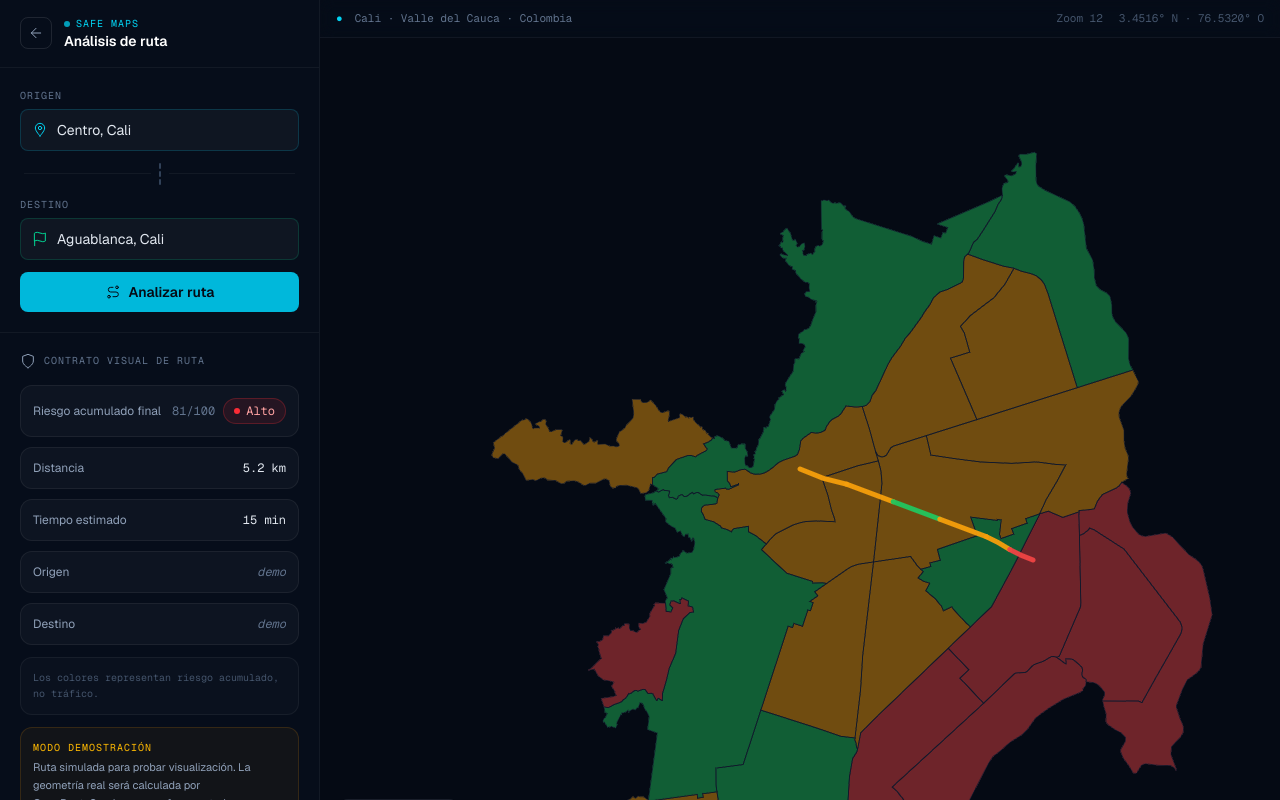
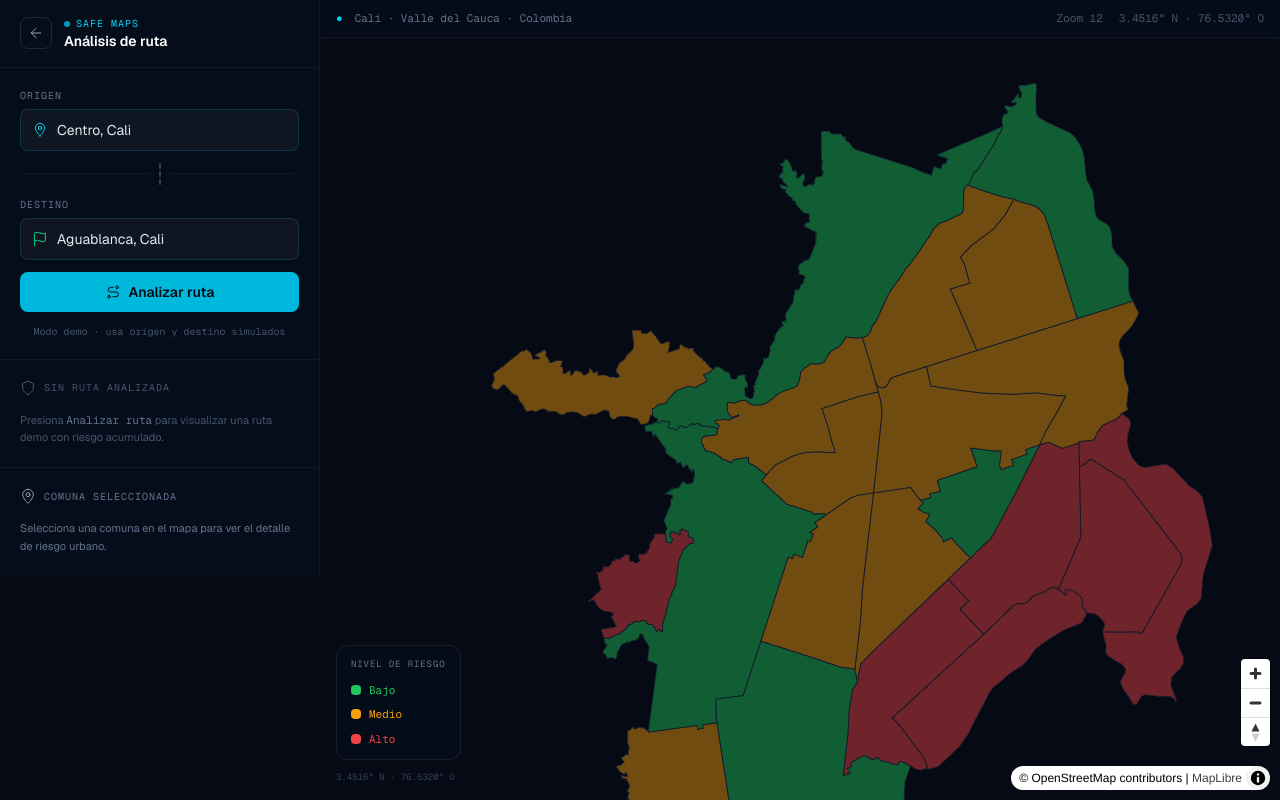
Before and after one commit to Diego-8520/safe-maps, a Next.js app in the folder apps/web/: page /map in a window 1280 px wide. Shown: the top 800 px of the page. Built offline with nearby package versions, Linux system fonts and the light colour scheme; no server answers.

Commit message:
feat(web): trigger demo route analysis from sidebar

```diff
--- a/apps/web/components/map/map-layout.tsx
+++ b/apps/web/components/map/map-layout.tsx
@@ -36,7 +36,7 @@ function MapArea({
   route,
 }: {
   onCommuneSelect: (c: EnrichedFeatureProperties) => void;
-  route: RouteAnalysis;
+  route: RouteAnalysis | null;
 }) {
   return (
     <main className="flex-1 relative min-h-[55vh] md:min-h-0 overflow-hidden">
@@ -50,11 +50,15 @@ function MapArea({
 
 export default function MapLayout() {
   const [selected, setSelected] = useState<EnrichedFeatureProperties | null>(null);
-  const route = MOCK_ROUTE_ANALYSIS;
+  const [route, setRoute] = useState<RouteAnalysis | null>(null);
+
+  function handleAnalyzeRoute() {
+    setRoute(MOCK_ROUTE_ANALYSIS);
+  }
 
   return (
     <div className="flex flex-col md:flex-row flex-1 min-h-0 overflow-hidden">
-      <MapSidebar selected={selected} route={route} />
+      <MapSidebar selected={selected} route={route} onAnalyzeRoute={handleAnalyzeRoute} />
       <MapArea onCommuneSelect={(c) => setSelected(c)} route={route} />
     </div>
   );
--- a/apps/web/components/map/map-libre-view.tsx
+++ b/apps/web/components/map/map-libre-view.tsx
@@ -10,23 +10,19 @@ import { buildRouteGeoJson } from "./routes/route-utils";
 
 interface MapLibreViewProps {
   onCommuneSelect?: (commune: EnrichedFeatureProperties) => void;
-  route?: RouteAnalysis;
+  route?: RouteAnalysis | null;
 }
 
 export default function MapLibreView({ onCommuneSelect, route }: MapLibreViewProps) {
   const containerRef = useRef<HTMLDivElement>(null);
   const mapRef = useRef<maplibregl.Map | null>(null);
   const onSelectRef = useRef(onCommuneSelect);
-  const routeRef = useRef(route);
 
   useEffect(() => {
     onSelectRef.current = onCommuneSelect;
   }, [onCommuneSelect]);
 
-  useEffect(() => {
-    routeRef.current = route;
-  }, [route]);
-
+  // Map initialization — runs once
   useEffect(() => {
     if (!containerRef.current || mapRef.current) return;
 
@@ -101,41 +97,8 @@ export default function MapLibreView({ onCommuneSelect, route }: MapLibreViewPro
             });
           }
 
-          // --- Layer 3: demo-route-line (above communes, below selected outline) ---
-          if (routeRef.current && !map.getSource("demo-route")) {
-            map.addSource("demo-route", {
-              type: "geojson",
-              data: buildRouteGeoJson(routeRef.current),
-            });
-            map.addLayer({
-              id: "demo-route-line",
-              type: "line",
-              source: "demo-route",
-              layout: {
-                "line-cap": "round",
-                "line-join": "round",
-              },
-              paint: {
-                "line-color": [
-                  "match",
-                  ["get", "accumulatedRiskLevel"],
-                  "low",    "#22c55e",
-                  "medium", "#f59e0b",
-                  "high",   "#ef4444",
-                  "#38bdf8",
-                ],
-                "line-width": [
-                  "interpolate", ["linear"], ["zoom"],
-                  10, 3,
-                  12, 5,
-                  14, 7,
-                ],
-                "line-opacity": 0.95,
-              },
-            });
-          }
-
-          // --- Layer 4: selected-commune-outline (always on top) ---
+          // --- Layer 3: selected-commune-outline (always on top) ---
+          // demo-route-line is inserted before this layer when route is set.
           if (!map.getLayer("selected-commune-outline")) {
             map.addLayer({
               id: "selected-commune-outline",
@@ -192,5 +155,72 @@ export default function MapLibreView({ onCommuneSelect, route }: MapLibreViewPro
     };
   }, []);
 
+  // Route layer — reactive to route prop changes
+  useEffect(() => {
+    const map = mapRef.current;
+    if (!map) return;
+
+    function applyRoute() {
+      if (!map) return;
+
+      if (!route) {
+        if (map.getLayer("demo-route-line")) map.removeLayer("demo-route-line");
+        if (map.getSource("demo-route")) map.removeSource("demo-route");
+        return;
+      }
+
+      const geojson = buildRouteGeoJson(route);
+
+      if (map.getSource("demo-route")) {
+        (map.getSource("demo-route") as maplibregl.GeoJSONSource).setData(geojson);
+      } else {
+        map.addSource("demo-route", { type: "geojson", data: geojson });
+      }
+
+      if (!map.getLayer("demo-route-line")) {
+        // Insert before selected-commune-outline so highlight stays on top
+        const beforeId = map.getLayer("selected-commune-outline")
+          ? "selected-commune-outline"
+          : undefined;
+
+        map.addLayer(
+          {
+            id: "demo-route-line",
+            type: "line",
+            source: "demo-route",
+            layout: {
+              "line-cap": "round",
+              "line-join": "round",
+            },
+            paint: {
+              "line-color": [
+                "match",
+                ["get", "accumulatedRiskLevel"],
+                "low",    "#22c55e",
+                "medium", "#f59e0b",
+                "high",   "#ef4444",
+                "#38bdf8",
+              ],
+              "line-width": [
+                "interpolate", ["linear"], ["zoom"],
+                10, 3,
+                12, 5,
+                14, 7,
+              ],
+              "line-opacity": 0.95,
+            },
+          },
+          beforeId,
+        );
+      }
+    }
+
+    if (map.isStyleLoaded()) {
+      applyRoute();
+    } else {
+      map.once("load", applyRoute);
+    }
+  }, [route]);
+
   return <div ref={containerRef} className="absolute inset-0 w-full h-full" />;
 }
--- a/apps/web/components/map/sidebar/map-sidebar.tsx
+++ b/apps/web/components/map/sidebar/map-sidebar.tsx
@@ -7,14 +7,15 @@ import CommuneDetail from "./commune-detail";
 
 interface MapSidebarProps {
   selected: EnrichedFeatureProperties | null;
-  route: RouteAnalysis;
+  route: RouteAnalysis | null;
+  onAnalyzeRoute: () => void;
 }
 
-export default function MapSidebar({ selected, route }: MapSidebarProps) {
+export default function MapSidebar({ selected, route, onAnalyzeRoute }: MapSidebarProps) {
   return (
     <aside className="w-full md:w-80 md:shrink-0 flex flex-col bg-[#060d1a] border-r border-white/5 md:h-full overflow-y-auto">
       <SidebarHeader />
-      <RouteInputs />
+      <RouteInputs onAnalyzeRoute={onAnalyzeRoute} />
       <RouteSummary route={route} />
       <CommuneDetail selected={selected} />
     </aside>
--- a/apps/web/components/map/sidebar/route-inputs.tsx
+++ b/apps/web/components/map/sidebar/route-inputs.tsx
@@ -1,6 +1,10 @@
 import { IconPin, IconFlag, IconRoute } from "@/components/map/ui/map-icons";
 
-export default function RouteInputs() {
+interface RouteInputsProps {
+  onAnalyzeRoute: () => void;
+}
+
+export default function RouteInputs({ onAnalyzeRoute }: RouteInputsProps) {
   return (
     <div className="px-5 py-5 border-b border-white/5 space-y-3">
       <div>
@@ -43,11 +47,16 @@ export default function RouteInputs() {
 
       <button
         type="button"
+        onClick={onAnalyzeRoute}
         className="w-full flex items-center justify-center gap-2 py-2.5 bg-cyan-500 hover:bg-cyan-400 text-[#050a14] font-semibold rounded-lg text-sm transition-colors duration-200 mt-1"
       >
         <IconRoute className="w-4 h-4" />
         Analizar ruta
       </button>
+
+      <p className="text-[10px] font-mono text-slate-600 text-center">
+        Modo demo · usa origen y destino simulados
+      </p>
     </div>
   );
 }
--- a/apps/web/components/map/sidebar/route-summary.tsx
+++ b/apps/web/components/map/sidebar/route-summary.tsx
@@ -18,7 +18,26 @@ function RiskBadge({ level }: { level: RouteRiskLevel }) {
   );
 }
 
-export default function RouteSummary({ route }: { route: RouteAnalysis }) {
+function EmptyState() {
+  return (
+    <div className="px-5 py-5 border-b border-white/5">
+      <div className="flex items-center gap-2 mb-4">
+        <IconShield className="w-4 h-4 text-slate-600" />
+        <p className="text-[10px] font-mono text-slate-600 uppercase tracking-widest">
+          Sin ruta analizada
+        </p>
+      </div>
+      <p className="text-[11px] text-slate-600 leading-relaxed">
+        Presiona <span className="text-slate-500 font-mono">Analizar ruta</span> para visualizar
+        una ruta demo con riesgo acumulado.
+      </p>
+    </div>
+  );
+}
+
+export default function RouteSummary({ route }: { route: RouteAnalysis | null }) {
+  if (!route) return <EmptyState />;
+
   return (
     <div className="px-5 py-5 border-b border-white/5">
       <div className="flex items-center gap-2 mb-4">
@@ -29,28 +48,28 @@ export default function RouteSummary({ route }: { route: RouteAnalysis }) {
       </div>
 
       <div className="space-y-2.5">
-        <div className="flex items-center justify-between p-3 rounded-xl bg-white/[0.03] border border-white/[0.06]">
+        <div className="flex items-center justify-between p-3 rounded-xl bg-white/3 border border-white/6">
           <span className="text-xs text-slate-400">Riesgo acumulado final</span>
           <div className="flex items-center gap-2">
             <span className="text-xs font-mono text-slate-500">{route.finalRiskScore}/100</span>
             <RiskBadge level={route.finalRiskLevel} />
           </div>
         </div>
-        <div className="flex items-center justify-between p-3 rounded-xl bg-white/[0.03] border border-white/[0.06]">
+        <div className="flex items-center justify-between p-3 rounded-xl bg-white/3 border border-white/6">
           <span className="text-xs text-slate-400">Distancia</span>
           <span className="text-xs font-mono text-slate-200">{formatDistanceKm(route.totalDistanceMeters)}</span>
         </div>
-        <div className="flex items-center justify-between p-3 rounded-xl bg-white/[0.03] border border-white/[0.06]">
+        <div className="flex items-center justify-between p-3 rounded-xl bg-white/3 border border-white/6">
           <span className="text-xs text-slate-400">Tiempo estimado</span>
           <span className="text-xs font-mono text-slate-200">{route.estimatedDurationMinutes} min</span>
         </div>
-        <div className="flex items-center justify-between p-3 rounded-xl bg-white/[0.03] border border-white/[0.06]">
+        <div className="flex items-center justify-between p-3 rounded-xl bg-white/3 border border-white/6">
           <span className="text-xs text-slate-400">Origen</span>
-          <span className="text-xs font-mono text-slate-500 truncate max-w-[140px] text-right italic">demo</span>
+          <span className="text-xs font-mono text-slate-500 truncate max-w-35 text-right italic">demo</span>
         </div>
-        <div className="flex items-center justify-between p-3 rounded-xl bg-white/[0.03] border border-white/[0.06]">
+        <div className="flex items-center justify-between p-3 rounded-xl bg-white/3 border border-white/6">
           <span className="text-xs text-slate-400">Destino</span>
-          <span className="text-xs font-mono text-slate-500 truncate max-w-[140px] text-right italic">demo</span>
+          <span className="text-xs font-mono text-slate-500 truncate max-w-35 text-right italic">demo</span>
         </div>
       </div>
 
```
